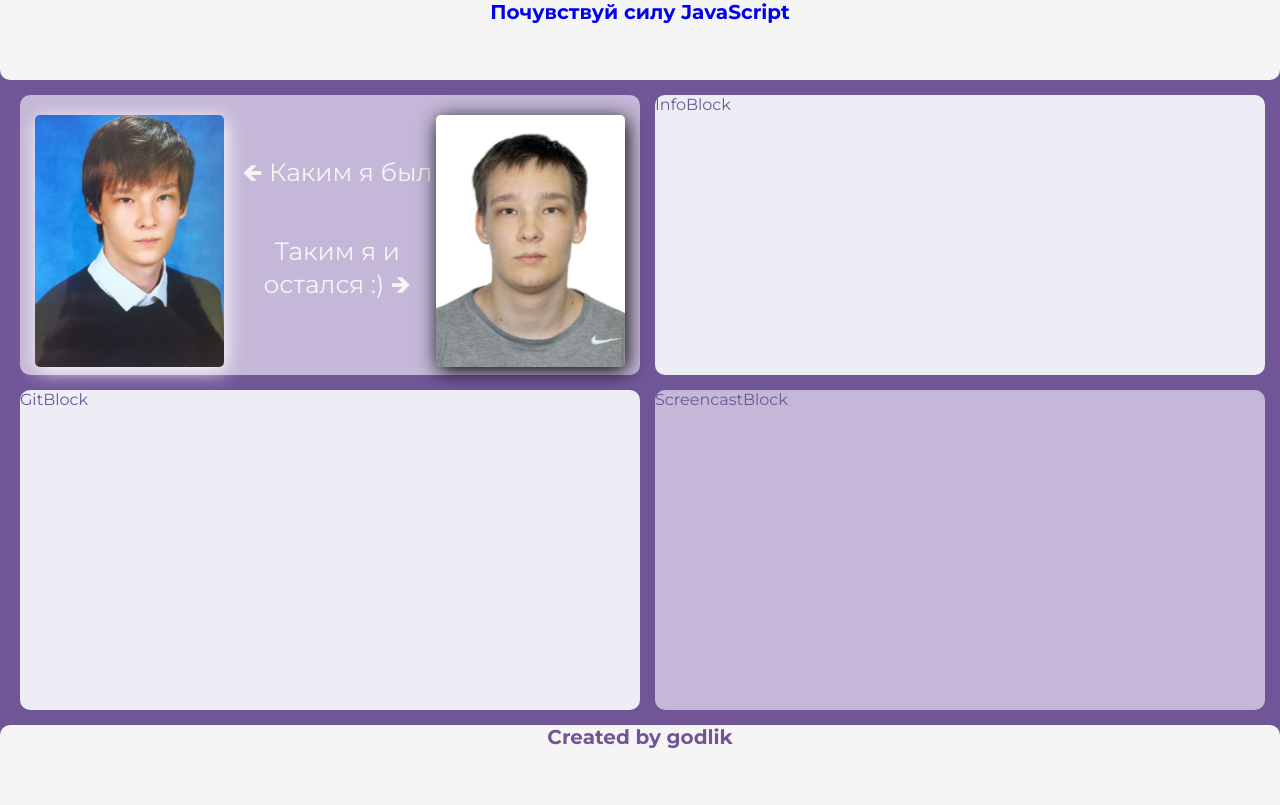
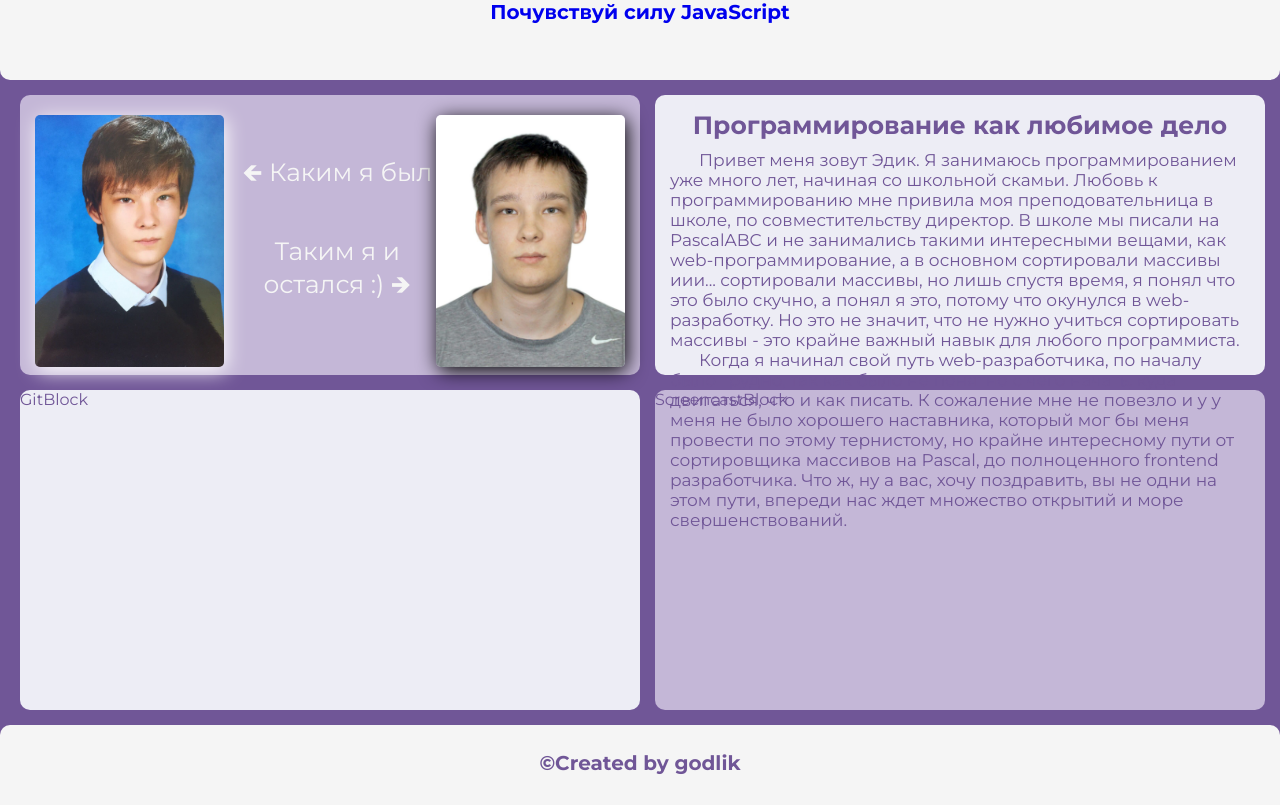
Before and after one commit to gGodlik04/yandexMentor, a React (Vite) app: page / in a window 1280 px wide. Built offline with nearby package versions, Linux system fonts and the light colour scheme.

Commit message:
info block compl

```diff
--- a/src/components/Footer/Footer.tsx
+++ b/src/components/Footer/Footer.tsx
@@ -9,7 +9,7 @@ export const Footer: FC<IFooter> = (props: IFooter) => {
 
   return (
    <div className="footer">
-      Created by godlik
+      <p>&#169;Created by godlik</p>
    </div>
   )
 }
--- a/src/components/Footer/footer.sass
+++ b/src/components/Footer/footer.sass
@@ -8,3 +8,6 @@
     font-family: MontserratBold
     text-align: center
     font-size: 20px
+
+    p
+        margin-top: 2%
--- a/src/components/InfoBlock/InfoBlock.tsx
+++ b/src/components/InfoBlock/InfoBlock.tsx
@@ -9,7 +9,17 @@ export const InfoBlock: FC<IInfoBlock> = (props: IInfoBlock) => {
 
   return (
    <div className="infoBlock">
-      InfoBlock
+      <h1 className="infoBlock__title">Программирование как любимое дело</h1>
+      <p>
+          Привет меня зовут Эдик. Я занимаюсь программированием уже много лет, начиная со школьной скамьи. Любовь к программированию мне привила моя преподовательница в школе,
+        по совместительству директор. В школе мы писали на PascalABC и не занимались такими интересными вещами, как web-программирование, а в основном сортировали
+        массивы иии... сортировали массивы, но лишь спустя время, я понял что это было скучно, а понял я это, потому что окунулся в web-разработку. Но это не значит, что не нужно
+        учиться сортировать массивы - это крайне важный навык для любого программиста.
+      </p>
+      <p>Когда я начинал свой путь web-разработчика, по началу было трудно, так как было не понятно с чего начать, куда двигаться, что и как писать. К сожаление мне не повезло и у
+        у меня не было хорошего наставника, который мог бы меня провести по этому тернистому, но крайне интересному пути от сортировщика массивов на Pascal, до полноценного frontend
+        разработчика. Что ж, ну а вас, хочу поздравить, вы не одни на этом пути, впереди нас ждет множество открытий и море свершенствований.
+      </p>
    </div>
   )
 }
--- a/src/components/InfoBlock/infoblock.sass
+++ b/src/components/InfoBlock/infoblock.sass
@@ -4,3 +4,14 @@
     color: #705697
     border-radius: 10px
     margin-right: 30px
+    padding: 15px
+
+    &__title
+        font-size: 25px
+        text-align: center
+        font-family: MontserratBold
+        margin-bottom: 10px
+
+    p
+        text-indent: 5%
+        font-size: 17px
```
